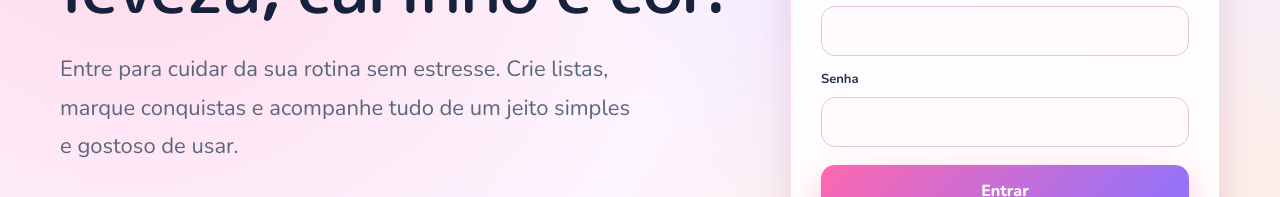
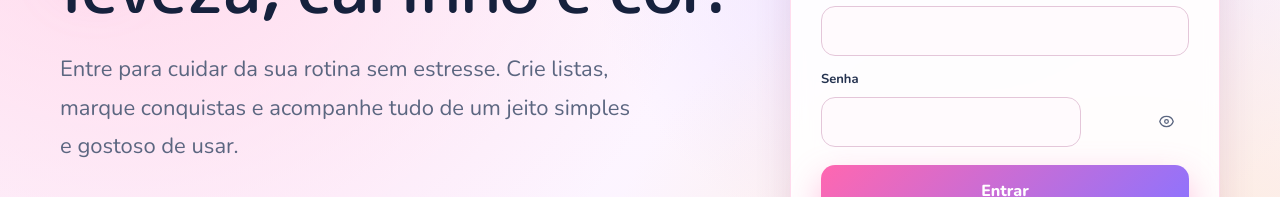
Before and after one commit to lenonmerlo/todo-list-tc, a React (Vite) app in the folder frontend/: page / in a window 1280 px wide. Shown: the part 280-477 px from the top of the page. Built offline with nearby package versions, Linux system fonts and the light colour scheme; no server answers.

Commit message:
feat(auth): add password visibility toggle in login and register forms

```diff
--- a/frontend/src/pages/AuthPage.css
+++ b/frontend/src/pages/AuthPage.css
@@ -249,6 +249,49 @@
   gap: 14px;
 }
 
+.auth-password-wrapper {
+  position: relative;
+}
+
+.auth-password-input {
+  padding-right: 42px;
+}
+
+.auth-password-toggle {
+  position: absolute;
+  right: 10px;
+  top: 50%;
+  transform: translateY(-50%);
+  border: 0;
+  border-radius: 999px;
+  background: transparent;
+  color: var(--app-text-muted);
+  width: 26px;
+  height: 26px;
+  display: inline-flex;
+  align-items: center;
+  justify-content: center;
+  cursor: pointer;
+  transition:
+    background-color 140ms ease,
+    color 140ms ease;
+}
+
+.auth-password-toggle:hover {
+  background: color-mix(in srgb, var(--app-primary) 14%, transparent 86%);
+  color: var(--app-primary-strong);
+}
+
+.auth-password-toggle:focus-visible {
+  outline: 2px solid color-mix(in srgb, var(--app-primary) 42%, transparent 58%);
+  outline-offset: 1px;
+}
+
+.auth-password-icon {
+  width: 17px;
+  height: 17px;
+}
+
 .auth-error {
   border: 1px solid color-mix(in srgb, #ef4444 40%, transparent 60%);
   border-radius: 12px;
--- a/frontend/src/pages/AuthPage.jsx
+++ b/frontend/src/pages/AuthPage.jsx
@@ -64,6 +64,7 @@ function AuthPage() {
   const { login, register } = useAuth();
   const [mode, setMode] = useState("login");
   const [form, setForm] = useState(initialForm);
+  const [showPassword, setShowPassword] = useState(false);
   const [error, setError] = useState("");
   const [isSubmitting, setIsSubmitting] = useState(false);
 
@@ -188,17 +189,91 @@ function AuthPage() {
               />
             )}
 
-            <FormField
-              label="Senha"
+            <div className="form-field auth-password-field">
+              <label className="form-field-label" htmlFor="auth-password">
+                Senha
+              </label>
+              <div className="auth-password-wrapper">
+                <input
+                  id="auth-password"
+                  className="form-field-input auth-password-input"
+                  type={showPassword ? "text" : "password"}
                   name="password"
-              type="password"
                   value={form.password}
                   onChange={updateField}
                   autoComplete={
                     isRegisterMode ? "new-password" : "current-password"
                   }
-              minLenght={6}
+                  minLength={6}
                 />
+                <button
+                  type="button"
+                  className="auth-password-toggle"
+                  onClick={() => setShowPassword((visible) => !visible)}
+                  aria-label={showPassword ? "Ocultar senha" : "Mostrar senha"}
+                  title={showPassword ? "Ocultar senha" : "Mostrar senha"}
+                >
+                  {showPassword ? (
+                    <svg
+                      aria-hidden="true"
+                      viewBox="0 0 24 24"
+                      fill="none"
+                      className="auth-password-icon"
+                    >
+                      <path
+                        d="M3 3l18 18"
+                        stroke="currentColor"
+                        strokeWidth="1.8"
+                        strokeLinecap="round"
+                      />
+                      <path
+                        d="M10.58 10.58a2 2 0 102.84 2.84"
+                        stroke="currentColor"
+                        strokeWidth="1.8"
+                        strokeLinecap="round"
+                        strokeLinejoin="round"
+                      />
+                      <path
+                        d="M9.88 5.09A10.94 10.94 0 0112 4.9c5.05 0 8.27 3.11 9.5 7.1a10.6 10.6 0 01-4.27 5.8"
+                        stroke="currentColor"
+                        strokeWidth="1.8"
+                        strokeLinecap="round"
+                        strokeLinejoin="round"
+                      />
+                      <path
+                        d="M6.6 6.62A11.38 11.38 0 002.5 12c1.24 4 4.45 7.1 9.5 7.1 1.4 0 2.66-.24 3.8-.66"
+                        stroke="currentColor"
+                        strokeWidth="1.8"
+                        strokeLinecap="round"
+                        strokeLinejoin="round"
+                      />
+                    </svg>
+                  ) : (
+                    <svg
+                      aria-hidden="true"
+                      viewBox="0 0 24 24"
+                      fill="none"
+                      className="auth-password-icon"
+                    >
+                      <path
+                        d="M2.5 12C3.74 8 6.95 4.9 12 4.9c5.05 0 8.27 3.11 9.5 7.1-1.23 3.99-4.45 7.1-9.5 7.1-5.05 0-8.26-3.1-9.5-7.1z"
+                        stroke="currentColor"
+                        strokeWidth="1.8"
+                        strokeLinecap="round"
+                        strokeLinejoin="round"
+                      />
+                      <circle
+                        cx="12"
+                        cy="12"
+                        r="2.6"
+                        stroke="currentColor"
+                        strokeWidth="1.8"
+                      />
+                    </svg>
+                  )}
+                </button>
+              </div>
+            </div>
 
             {error && <p className="auth-error">{error}</p>}
 
```
Lines whose indentation alone changed are shown as unchanged.
